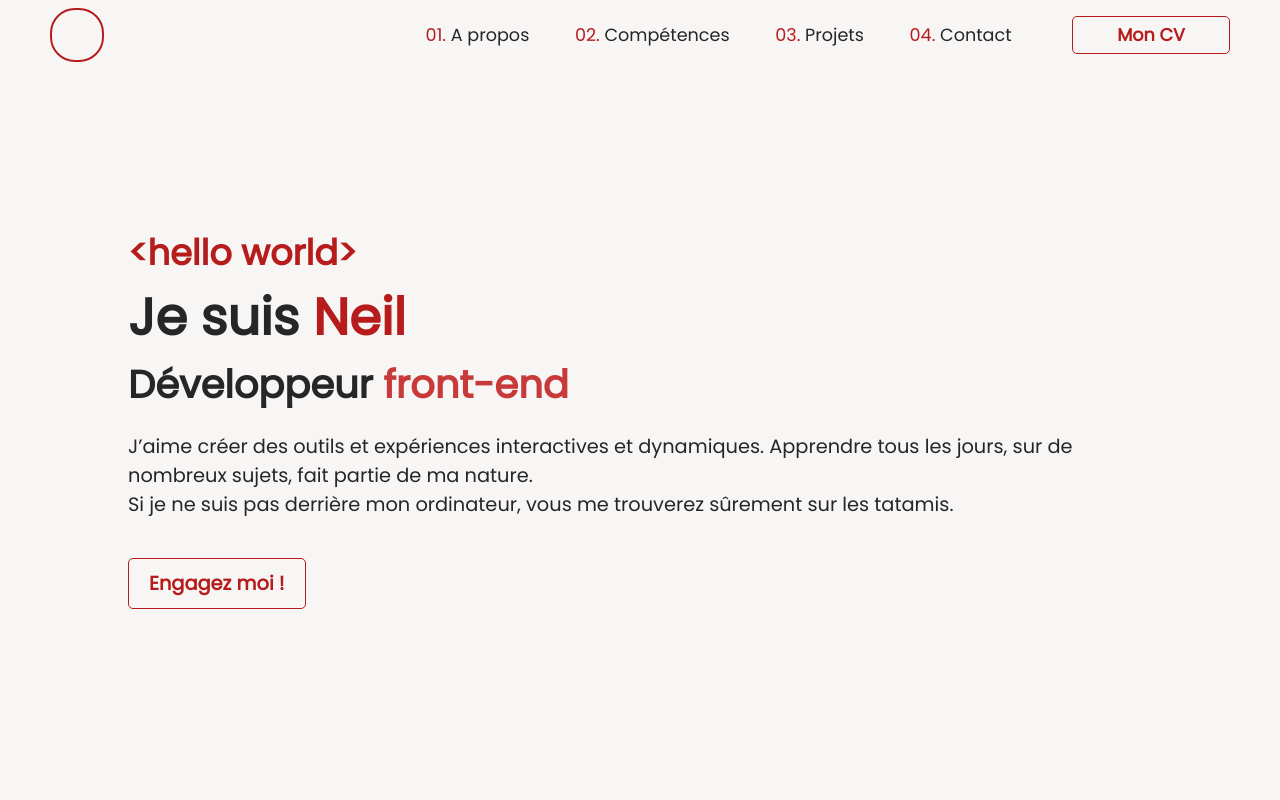
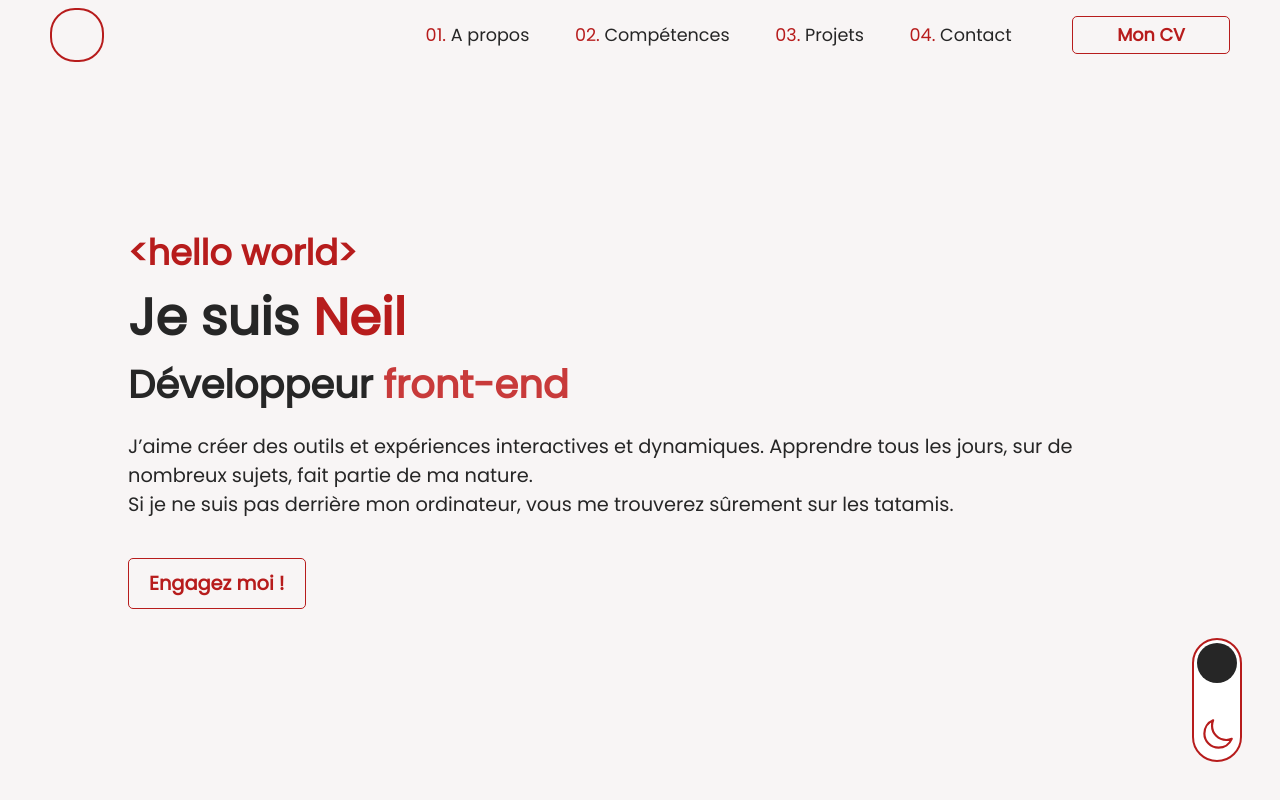
Before and after one commit to Neil-Q/neil-quechon-portfolio, a Vue app: page /#/ in a window 1280 px wide. Shown: the top 800 px of the page. Built offline with nearby package versions, Linux system fonts and the light colour scheme.

Commit message:
Ajout du bouton dark/light mode

```diff
--- a/src/App.vue
+++ b/src/App.vue
@@ -58,6 +58,24 @@ a {
 
     --navbar-height: 70px;
     --footer-height: 4em;
+}
+
+body {
+    --bg-color: var(--light-color);
+    --primary-color: var(--light-primary-color);
+    --primary-color-soft: var(--light-primary-soft-color);
+    --contrast-color: var(--light-contrast-color);
+    --contrast-color-soft: var(--light-contrast-soft-color);
+    --highlight-color: var(--light-highlight-color);
+
+    &.dark_mode {
+        --bg-color: var(--dark-color);
+        --primary-color: var(--dark-primary-color);
+        --primary-color-soft: var(--dark-primary-soft-color);
+        --contrast-color: var(--dark-contrast-color);
+        --contrast-color-soft: var(--dark-contrast-soft-color);
+        --highlight-color: var(--dark-highlight-color);
+    }
 }
 
 .button_hollow {
@@ -122,7 +140,7 @@ a {
     }
 }
 
-@media (prefers-color-scheme: light) {
+/*@media (prefers-color-scheme: light) {
     :root {
         --bg-color: var(--light-color);
         --primary-color: var(--light-primary-color);
@@ -144,7 +162,7 @@ a {
         --contrast-color-soft: var(--dark-contrast-soft-color);
         --highlight-color: var(--dark-highlight-color);
     }
-}
+}*/
 
 @media (min-width: 40em) {
     :root {
--- a/src/components/Navbar_homepage.vue
+++ b/src/components/Navbar_homepage.vue
@@ -219,6 +219,7 @@ export default {
         backdrop-filter: blur(10px);
         transition: 0.25s;
         opacity: 0;
+        transform: translateX(100vw);
     }
 
     @media (hover: hover) {
@@ -283,6 +284,7 @@ export default {
 
         #blur_overlay.reveal {
             opacity: 1;
+            transform: translateX(0);
         }
 
         #cv_button {
--- /dev/null
+++ b/src/components/Night_mode_button.vue
@@ -0,0 +1,70 @@
+<template>
+    <button class="dark_mode_button" v-on:click="toggleDarkMode()">
+        <svg id="sun" xmlns="http://www.w3.org/2000/svg" fill="none" viewBox="0 0 24 24" stroke-width="1.5" stroke="currentColor" class="w-6 h-6">
+            <path stroke-linecap="round" stroke-linejoin="round" d="M12 3v2.25m6.364.386l-1.591 1.591M21 12h-2.25m-.386 6.364l-1.591-1.591M12 18.75V21m-4.773-4.227l-1.591 1.591M5.25 12H3m4.227-4.773L5.636 5.636M15.75 12a3.75 3.75 0 11-7.5 0 3.75 3.75 0 017.5 0z" />
+        </svg>
+        <svg id="moon" xmlns="http://www.w3.org/2000/svg" fill="none" viewBox="0 0 24 24" stroke-width="1.5" stroke="currentColor" class="w-6 h-6">
+            <path stroke-linecap="round" stroke-linejoin="round" d="M21.752 15.002A9.718 9.718 0 0118 15.75c-5.385 0-9.75-4.365-9.75-9.75 0-1.33.266-2.597.748-3.752A9.753 9.753 0 003 11.25C3 16.635 7.365 21 12.75 21a9.753 9.753 0 009.002-5.998z" />
+        </svg>
+        <div id="mode_mask"></div>
+    </button>
+</template>
+
+<script>
+export default {
+    name: "NightModeButton",
+    methods : {
+        toggleDarkMode() {
+            let body = document.querySelector("body");
+            body.classList.toggle("dark_mode");
+
+            let darkModeButtons = document.querySelectorAll(".dark_mode_button");
+            darkModeButtons.forEach(button => {
+                button.classList.toggle("darkMode");
+            });
+        }
+    }
+}
+</script>
+
+<style lang="scss" scoped>
+    .dark_mode_button {
+        display: flex;
+        flex-direction: column;
+        justify-content: space-between;
+        align-items: center;
+        height: 120px;
+        width: 46px;
+        padding: 8px 0;
+        border: none;
+        outline: 2px solid var(--primary-color);
+        border-radius: 25px;
+        color: var(--primary-color);
+        background-color: var(--highlight-color);
+
+        svg {
+            height: 35px;
+            width: 35px;
+            transition: 0.25s;
+        }
+
+        #mode_mask {
+            position: absolute;
+            top: 0px;
+            left: 3px;
+            width: 40px;
+            height: 40px;
+            background-color: var(--contrast-color);
+            border-radius: 20px;
+            transition: 0.5s;
+            transform: translateY(3px);
+        }
+
+        &.darkMode{
+
+            #mode_mask {
+                transform: translateY(77px);
+            }
+        }
+    }
+</style>
--- a/src/components/homepage_sections/Hero.vue
+++ b/src/components/homepage_sections/Hero.vue
@@ -9,13 +9,20 @@
             Si je ne suis pas derrière mon ordinateur, vous me trouverez sûrement sur les tatamis.
             </p>
             <a id="hire_me" class="button_hollow" href="#">Engagez moi !</a>
+
+            <DarkModeButton/>
         </section>
     </header>
 </template>
 
 <script>
+import DarkModeButton   from "@/components/Night_mode_button.vue"
+
 export default {
-    name: "HomepageHero"
+    name: "HomepageHero",
+    components: {
+        DarkModeButton
+    }
 }
 </script>
 
@@ -61,6 +68,12 @@ export default {
             margin-bottom: 2em;
             font-size: var(--font-sz-md);
         }
+
+        .dark_mode_button {
+            position: absolute;
+            right: 3em;
+            bottom: 3em;
+        }
     }
 
     #hello_world {
```
